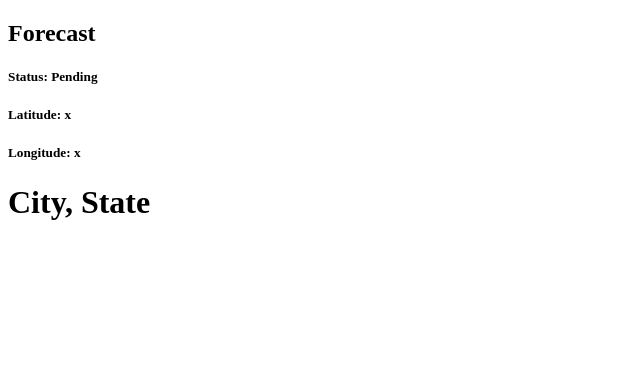
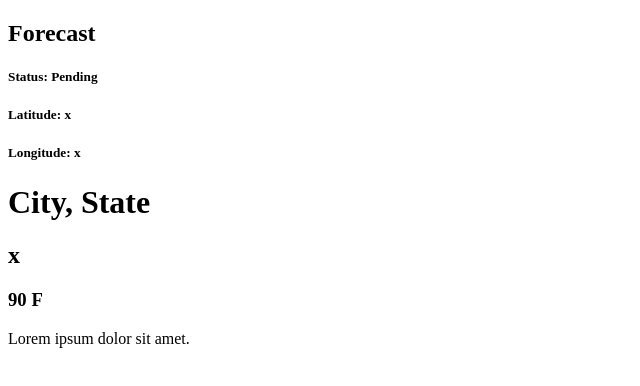
Before and after one commit to patiskiba/weather-api-project, a plain HTML site: page index.html in a window 1280 px wide. Shown: the whole page, without its empty margins (0-640 px from the left). Drawn offline with Linux system fonts and the light colour scheme.

Commit message:
today section html update

```diff
--- a/index.html
+++ b/index.html
@@ -17,7 +17,12 @@
 
     <main>
         <section id="today-section">
+            <h2 id="today-name">x</h2>
+            <div id="today-icon">
 
+            </div>
+            <h3 id="today-temp-container"><span id="today-temp-num">90</span> <span id="today-temp-unit">F</span></h3>
+            <p id="today-short-forecast">Lorem ipsum dolor sit amet.</p>
         </section>
         <section id="week-section">
 
```
